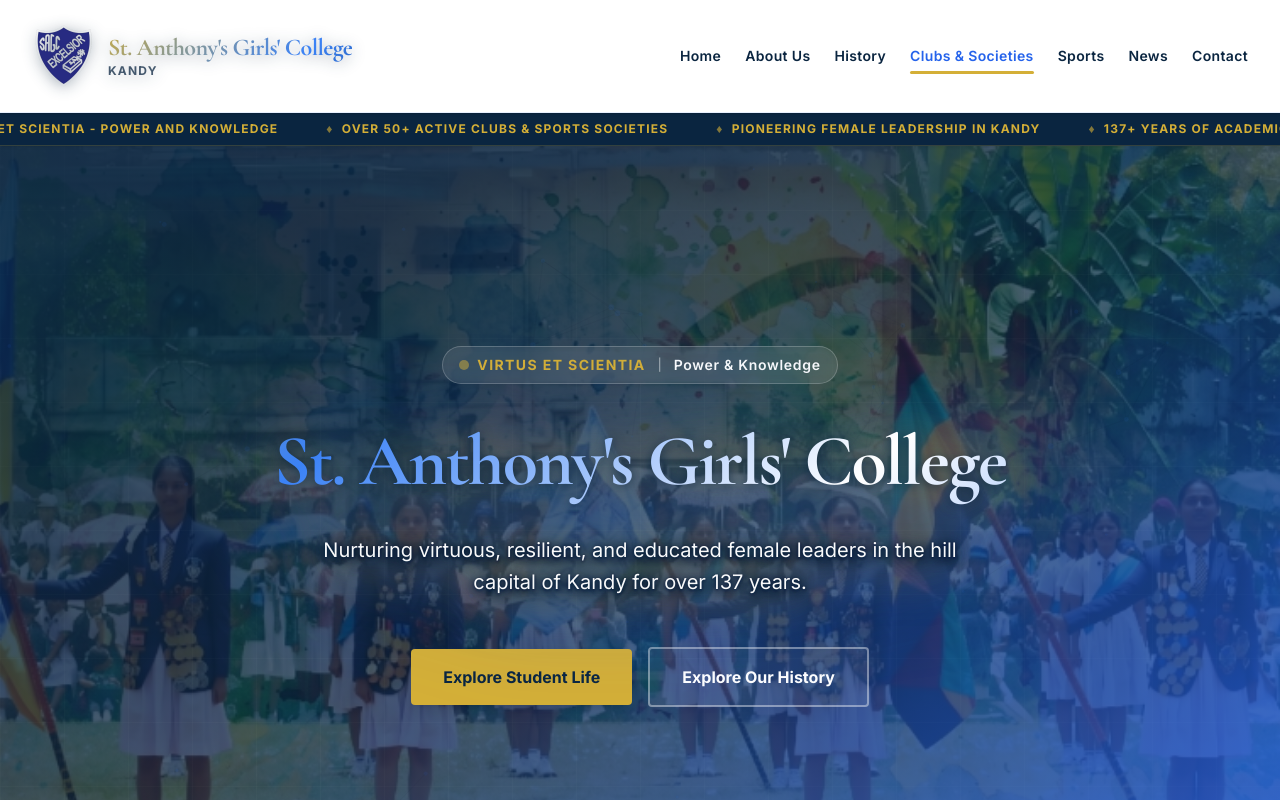
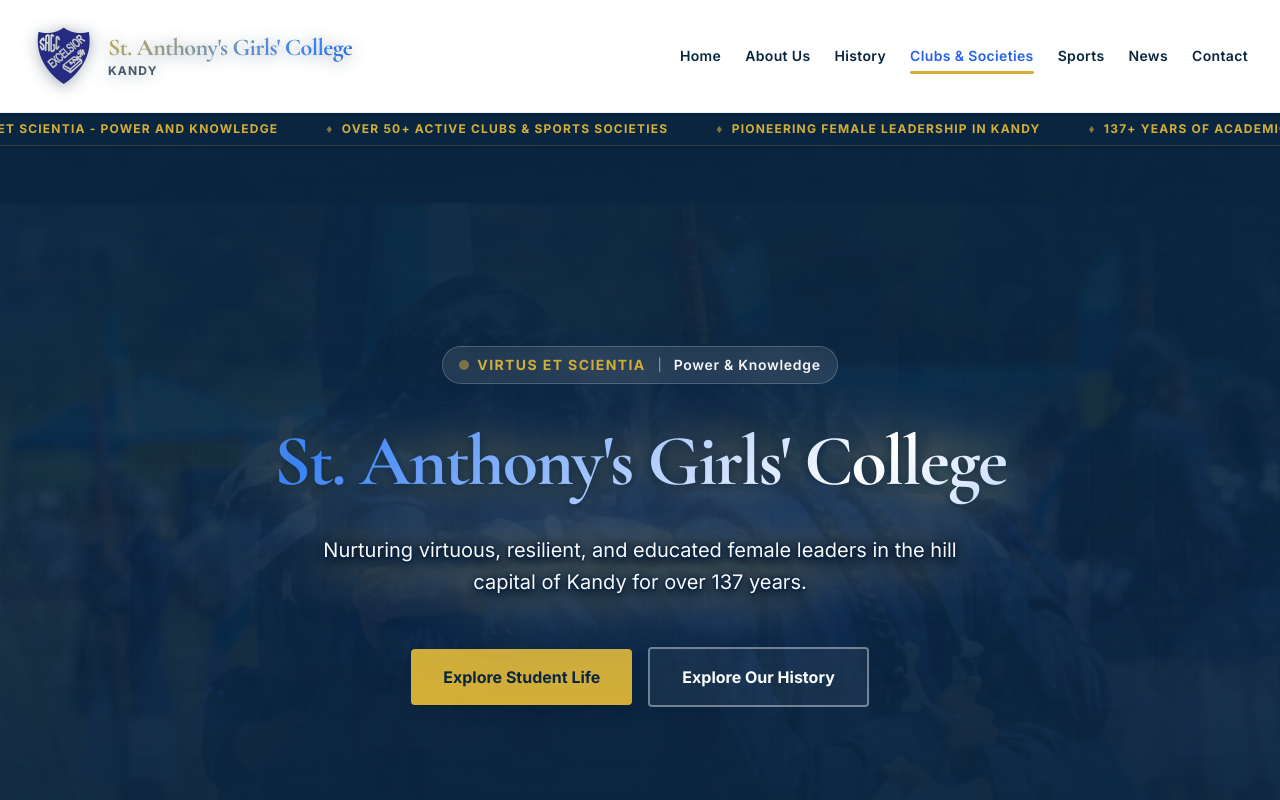
Before and after one commit to samadhi1000/SAGCK, a Next.js app: page / in a window 1280 px wide. Shown: the top 800 px of the page. Built offline with nearby package versions, Linux system fonts and the light colour scheme.

Commit message:
Feat: Redesign HeroBackground slideshow to use stacked cross-fade transitions and stable dark gradient overlay

```diff
--- a/src/components/HeroBackground.tsx
+++ b/src/components/HeroBackground.tsx
@@ -12,83 +12,50 @@
 ];
 
 export default function HeroBackground() {
-  const [bgImage, setBgImage] = useState(HERO_IMAGES[0]);
-  const [opacityClass, setOpacityClass] = useState("opacity-50");
-  const [overlayOpacity, setOverlayOpacity] = useState("opacity-100");
+  const [activeIndex, setActiveIndex] = useState(0);
 
   useEffect(() => {
-    // Select a random starting image on mount if it's the first render
-    const randomIndex = Math.floor(Math.random() * HERO_IMAGES.length);
+    // Smooth transition every 6 seconds
+    const interval = setInterval(() => {
+      setActiveIndex((prevIndex) => (prevIndex + 1) % HERO_IMAGES.length);
+    }, 6000);
 
-    let t1: NodeJS.Timeout;
-    let t2: NodeJS.Timeout;
-    let t3: NodeJS.Timeout;
-    let t4: NodeJS.Timeout;
-
-    const startTransitionSequence = () => {
-      // 0s: Image is visible (opacity-50) and overlay is fully active (opacity-100)
-      setOpacityClass("opacity-50");
-      setOverlayOpacity("opacity-100");
-
-      // 1s: Fade overlay to 0% and increase image opacity to 85% for a solid, clear view
-      t1 = setTimeout(() => {
-        setOverlayOpacity("opacity-0");
-        setOpacityClass("opacity-85");
-      }, 1000);
-
-      // 4s: Fade overlay back to 100% and return image to 50% opacity for text legibility
-      t2 = setTimeout(() => {
-        setOverlayOpacity("opacity-100");
-        setOpacityClass("opacity-50");
-      }, 4000);
-
-      // 7s: Fade out the image completely (reveals the structural grid lines underneath)
-      t3 = setTimeout(() => {
-        setOpacityClass("opacity-0");
-      }, 7000);
-
-      // 8s: Swap image and trigger the next loop iteration
-      t4 = setTimeout(() => {
-        setBgImage((prevImage) => {
-          const currentIndex = HERO_IMAGES.indexOf(prevImage);
-          const nextIndex = (currentIndex + 1) % HERO_IMAGES.length;
-          return HERO_IMAGES[nextIndex];
-        });
-      }, 8000);
-    };
-
-    startTransitionSequence();
-
-    // Clean up all timeouts on unmount or when image transitions to prevent memory leaks
-    return () => {
-      clearTimeout(t1);
-      clearTimeout(t2);
-      clearTimeout(t3);
-      clearTimeout(t4);
-    };
-  }, [bgImage]);
+    return () => clearInterval(interval);
+  }, []);
 
   return (
     <div className="absolute inset-0 z-0 select-none pointer-events-none overflow-hidden bg-secondary">
 
       {/* 1. Academic Grid Overlay (Underneath the images) */}
       <div
-        className="absolute inset-0 bg-[linear-gradient(to_right,rgba(255,255,255,0.06)_1px,transparent_1px),linear-gradient(to_bottom,rgba(255,255,255,0.06)_1px,transparent_1px)] bg-[size:4rem_4rem] pointer-events-none"
+        className="absolute inset-0 bg-[linear-gradient(to_right,rgba(255,255,255,0.04)_1px,transparent_1px),linear-gradient(to_bottom,rgba(255,255,255,0.04)_1px,transparent_1px)] bg-[size:4rem_4rem] pointer-events-none z-10"
         aria-hidden="true"
       />
 
-      {/* 2. Dynamic Background Image (Middle layer) */}
-      <Image
-        src={bgImage}
-        alt="St. Anthony's Girls' College Kandy Campus Life"
-        fill
-        priority
-        className={`object-cover transition-opacity duration-1000 ease-in-out ${opacityClass}`}
-      />
+      {/* 2. Cross-fading Background Images */}
+      {HERO_IMAGES.map((src, index) => {
+        const isActive = index === activeIndex;
+        return (
+          <div
+            key={src}
+            className={`absolute inset-0 transition-opacity duration-[2000ms] ease-in-out ${
+              isActive ? "opacity-35" : "opacity-0"
+            }`}
+          >
+            <Image
+              src={src}
+              alt="St. Anthony's Girls' College Kandy Campus Life"
+              fill
+              priority={index === 0}
+              className="object-cover"
+            />
+          </div>
+        );
+      })}
 
-      {/* 3. Dark Tint overlay (Top-most layer, fades out and in smoothly) */}
+      {/* 3. Constant Premium Dark Gradient Overlay (Guarantees constant text legibility and WCAG AA contrast) */}
       <div
-        className={`absolute inset-0 bg-gradient-to-br from-secondary/85 via-secondary/45 to-primary/85 transition-opacity duration-1000 ease-in-out ${overlayOpacity}`}
+        className="absolute inset-0 bg-gradient-to-b from-secondary/90 via-secondary/70 to-secondary/95 z-20"
         aria-hidden="true"
       />
     </div>
```
